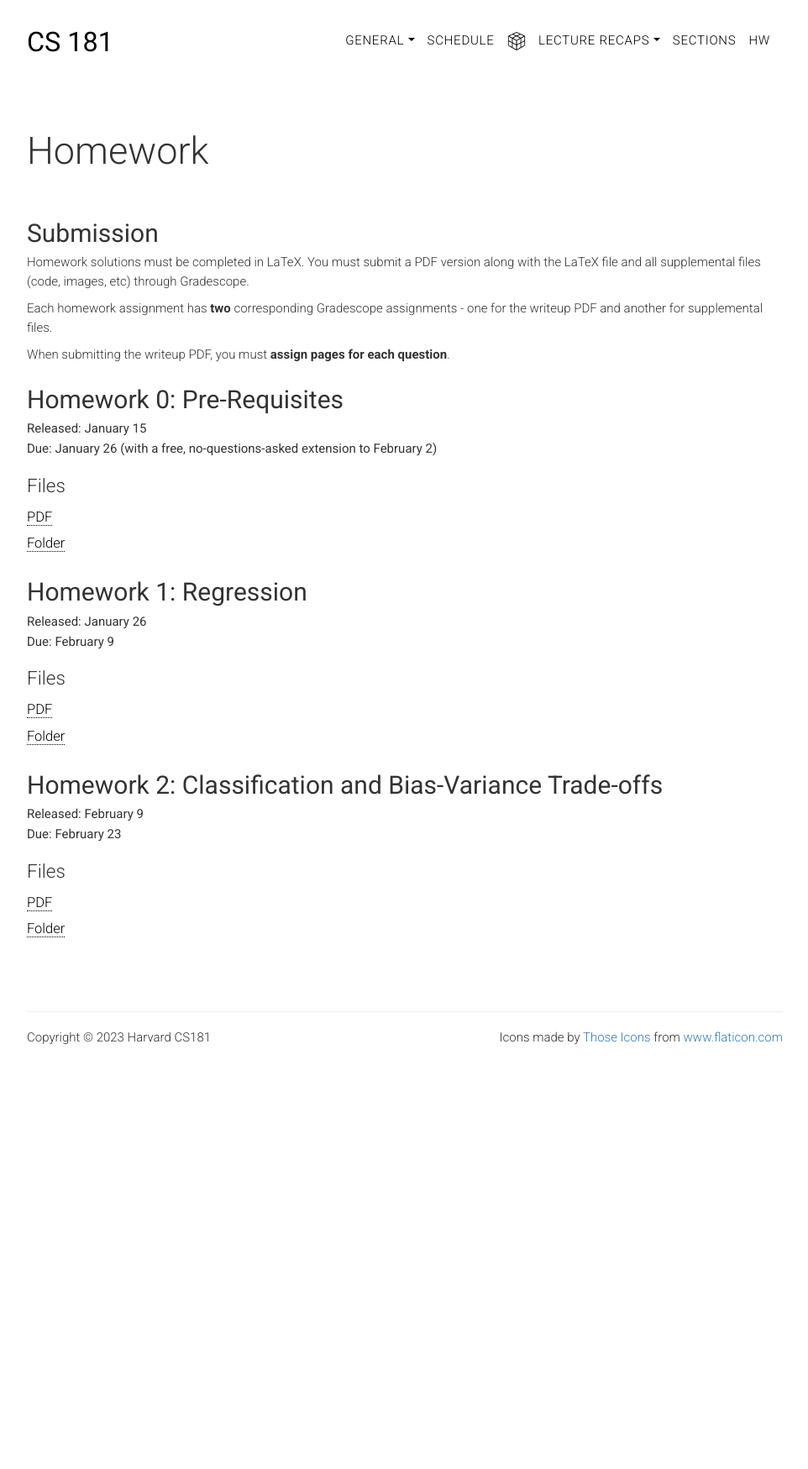
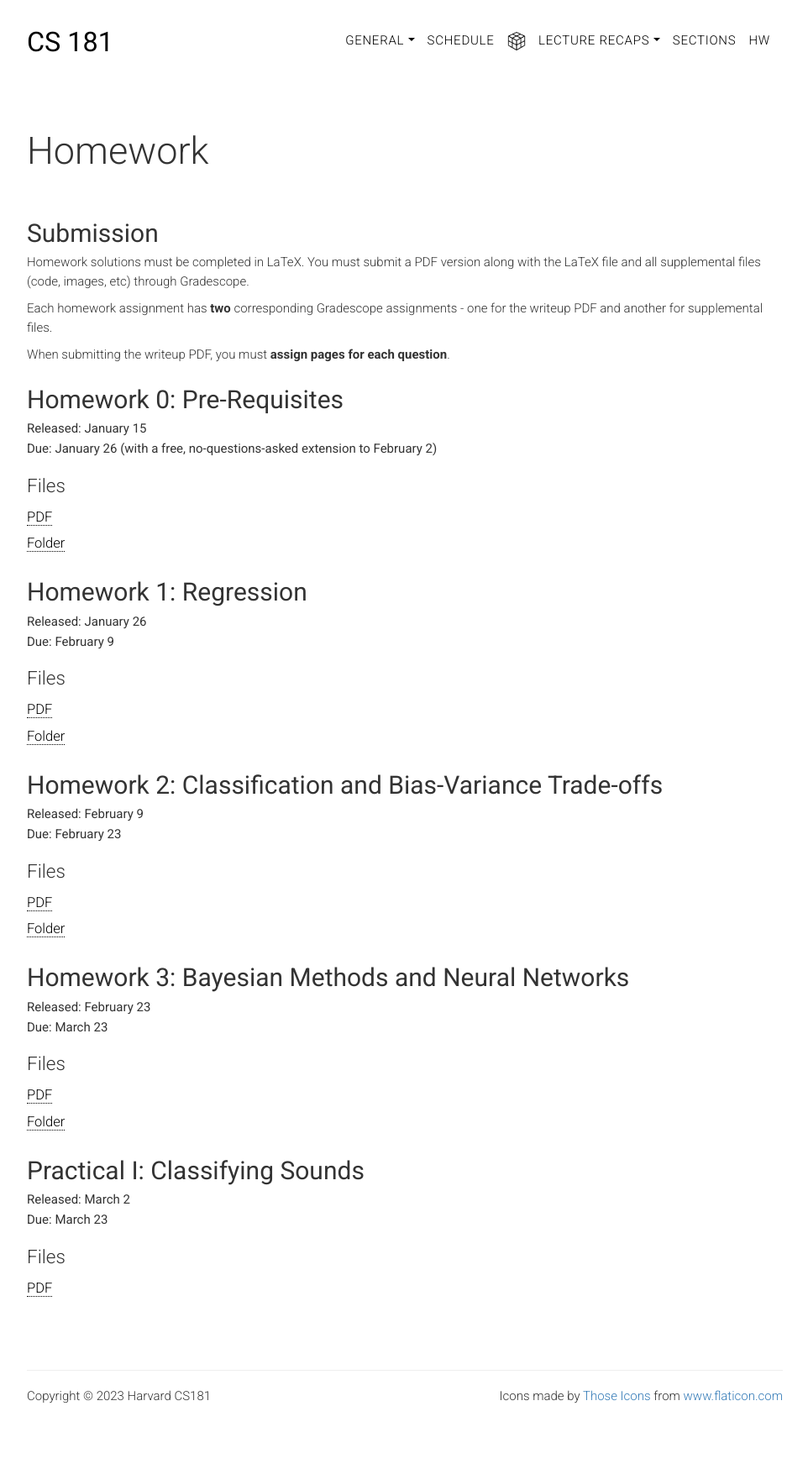
Before and after one commit to harvard-ml-courses/cs181-web, a Jekyll site: the page built from homework.html, in a window 1280 px wide. Shown: the whole page at 84% size, without its empty margins (158-1120 px from the left). Built offline with Jekyll 4.4.1, drawn with Linux system fonts in a browser that asks for light colours; before the commit the page ends 1321 px from its top, so only the background shows below that.

Commit message:
Update homework.html

```diff
--- a/homework.html
+++ b/homework.html
@@ -46,16 +46,24 @@ weight: 0
             <li><a href="https://github.com/harvard-ml-courses/cs181-s23-homeworks/tree/main/hw2" target="_blank"> Folder </a></li>
         </ul>
 
-        <!--<h2 class="title" id="practical">Practical: Classifying Sounds</h2>
-        <p class="head-subtitle">Released: April 1</p>
-        <p class="head-subtitle">Due: April 15</p>
+        <h2 class="title" id="hw3">Homework 3: Bayesian Methods and Neural Networks</h2>
+        <p class="head-subtitle">Released: February 23</p>
+        <p class="head-subtitle">Due: March 23 </p>
         <h3>Files</h3>
         <ul class="lists">
-            <li><a href="https://github.com/harvard-ml-courses/cs181-s22-homeworks/blob/main/Practical/practical_instructions.pdf" target="_blank"> PDF </a></li>
-            <li><a href="https://github.com/harvard-ml-courses/cs181-s22-homeworks/tree/main/Practical" target="_blank"> Folder </a></li>
+            <li><a href="https://github.com/harvard-ml-courses/cs181-s23-homeworks/blob/main/hw3/homework3.pdf" target="_blank"> PDF </a></li>
+            <li><a href="https://github.com/harvard-ml-courses/cs181-s23-homeworks/tree/main/hw3" target="_blank"> Folder </a></li>
         </ul>
 
-        <h2 class="title" id="hw5">Homework 5: EM with Mixtures, PCA, and Graphical Models</h2>
+        <h2 class="title" id="practical">Practical I: Classifying Sounds</h2>
+        <p class="head-subtitle">Released: March 2</p>
+        <p class="head-subtitle">Due: March 23</p>
+        <h3>Files</h3>
+        <ul class="lists">
+            <li><a href="https://github.com/harvard-ml-courses/cs181-s23-homeworks/blob/main/practical1/practical1.pdf" target="_blank"> PDF </a></li>
+        </ul>
+
+        <!--<h2 class="title" id="hw5">Homework 5: EM with Mixtures, PCA, and Graphical Models</h2>
         <p class="head-subtitle">Released: March 25</p>
         <p class="head-subtitle">Due: April 8 </p>
         <h3>Files</h3>
@@ -73,14 +81,6 @@ weight: 0
             <li><a href="https://github.com/harvard-ml-courses/cs181-s22-homeworks/tree/main/HW4" target="_blank"> Folder </a></li>
         </ul>
 
-        <h2 class="title" id="hw3">Homework 3: Bayesian Methods and Neural Networks</h2>
-        <p class="head-subtitle">Released: February 25</p>
-        <p class="head-subtitle">Due: March 11 </p>
-        <h3>Files</h3>
-        <ul class="lists">
-            <li><a href="https://github.com/harvard-ml-courses/cs181-s22-homeworks/blob/main/HW3/homework3.pdf" target="_blank"> PDF </a></li>
-            <li><a href="https://github.com/harvard-ml-courses/cs181-s22-homeworks/tree/main/HW3" target="_blank"> Folder </a></li>
-        </ul>
 
 
 
```
